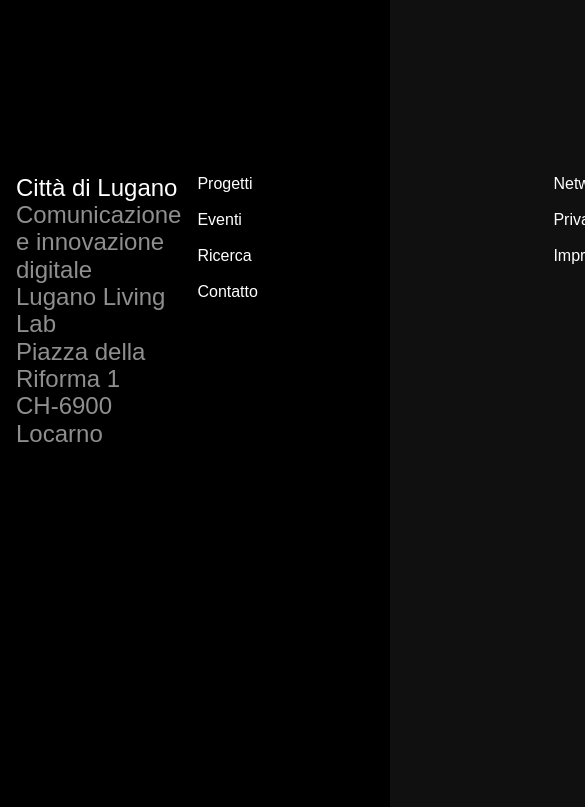
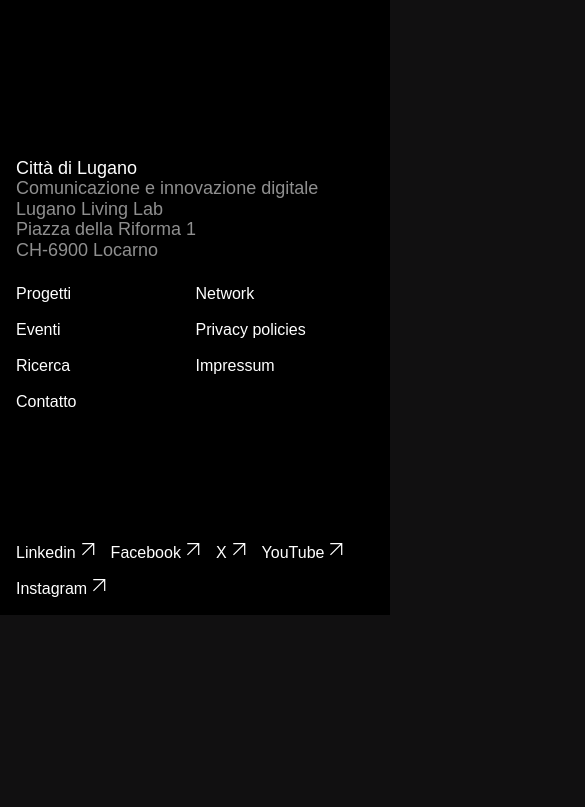
Before and after one commit to thedrew94/landingTest, a Next.js app: page /home in a window 390 px wide. Shown: the part 4437-5244 px from the top of the page, 585 px wide, since content can reach past the window. After the commit the page ends 5052 px from the top, so only its background shows below. Built offline with nearby package versions, Linux system fonts and the light colour scheme.

Commit message:
added responsive styles to the footer

```diff
--- a/app/_components/Footer.tsx
+++ b/app/_components/Footer.tsx
@@ -17,13 +17,13 @@
 
 export default function Footer() {
   return (
-    <footer className="pt-[64px] bg-black">
-      <div className="flex flex-col justify-between h-[900px] p-[16px]">
+    <footer className="pt-[48px] xl:pt-[64px] bg-black">
+      <div className="flex flex-col justify-between h-[473px] xl:h-[900px] p-[16px]">
         {/* FOOTER TOP */}
-        <div className="flex justify-between gap-[16px]">
+        <div className="flex flex-col xl:flex-row justify-between gap-[24px] xl:gap-[16px]">
           <div>
-            <h5 className="text-h4">Città di Lugano</h5>
-            <h6 className="text-h4 text-[rgba(255,255,255,0.56)]">
+            <h5 className="text-h10 xl:text-h4">Città di Lugano</h5>
+            <h6 className="text-h10 xl:text-h4 text-[rgba(255,255,255,0.56)]">
               Comunicazione e innovazione digitale
               <br />
               Lugano Living Lab
@@ -33,7 +33,7 @@
             </h6>
           </div>
           <div className="flex gap-[16px]">
-            <ul className="flex flex-col gap-[16px] w-[340px]">
+            <ul className="flex flex-col gap-[16px] w-[163.5px] xl:w-[340px]">
               {mainNavItems.map((item) => (
                 <li key={item.href}>
                   <Link href={item.href} className="text-p">
@@ -42,7 +42,7 @@
                 </li>
               ))}
             </ul>
-            <ul className="flex flex-col gap-[16px] w-[340px]">
+            <ul className="flex flex-col gap-[16px] w-[163.5px] xl:w-[340px]">
               {secondaryNavItems.map((item) => (
                 <li key={item.href}>
                   <Link href={item.href} className="text-p">
@@ -54,7 +54,7 @@
           </div>
         </div>
         {/* FOOTER BOTTOM */}
-        <ul className="flex items-center gap-[16px]">
+        <ul className="flex flex-wrap items-center gap-[16px]">
           <li>
             <a href="#" className="flex gap-[6px] text-p">
               Linkedin{svgSelector({ svgName: "arrow_diagonal", svgWidth: "13", svgHeight: "13", svgFill: "#fff" })}
--- a/app/home/page.tsx
+++ b/app/home/page.tsx
@@ -58,8 +58,6 @@
           <Slider />
         </div>
         <SponsorsSection />
-        {/* ANIMATED HORIZONTAL SLIDER SECTION */}
-        <div></div>
       </main>
 
       {/* FOOTER */}
```
